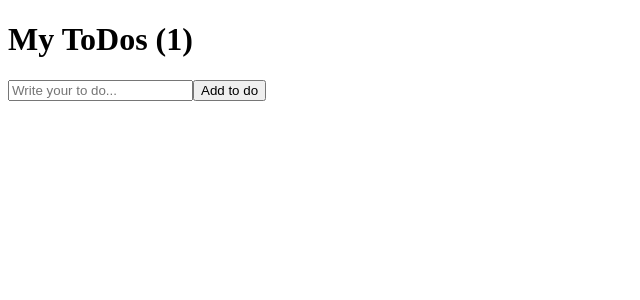
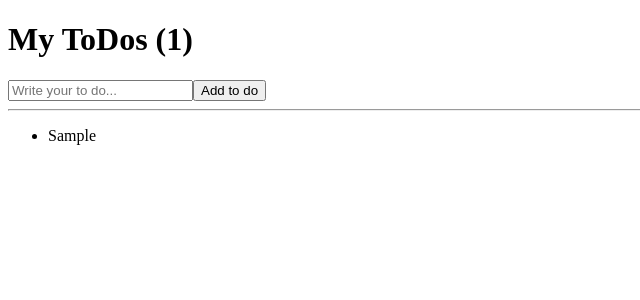
Before and after one commit to seedjin298/react-for-beginners-from5, a React (Create React App) app: page / in a window 1280 px wide. Both pictures are taken after typing "Sample" into the empty fields and a click on the button "Add to do". Shown: the top 300 px of the page, without its empty margins (0-640 px from the left). Built offline with nearby package versions, Linux system fonts and the light colour scheme.

Commit message:
#7.1 To Do List part Two

```diff
--- a/src/App.js
+++ b/src/App.js
@@ -11,6 +11,8 @@
     }
     setToDos((currentArray) => [toDo, ...currentArray]);
     setToDo("");
+    console.log(toDos);
+    console.log(toDos.map((item, index) => <li key={index}>{item}</li>));
   };
   return (
     <div>
@@ -24,6 +26,12 @@
         />
         <button>Add to do</button>
       </form>
+      <hr />
+      <ul>
+        {toDos.map((item, index) => (
+          <li key={index}>{item}</li>
+        ))}
+      </ul>
     </div>
   );
 }
```
